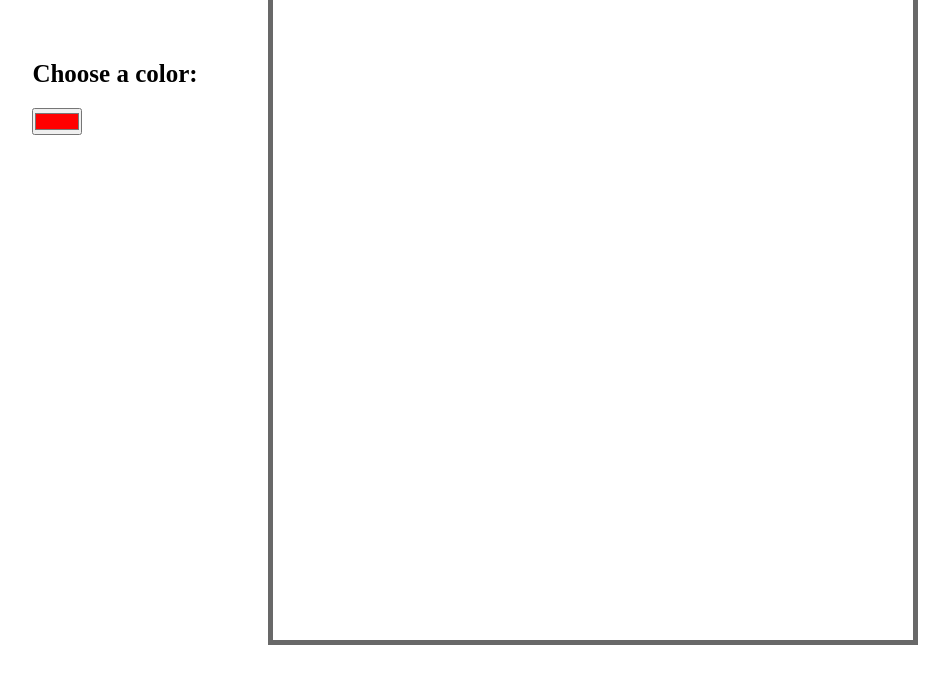
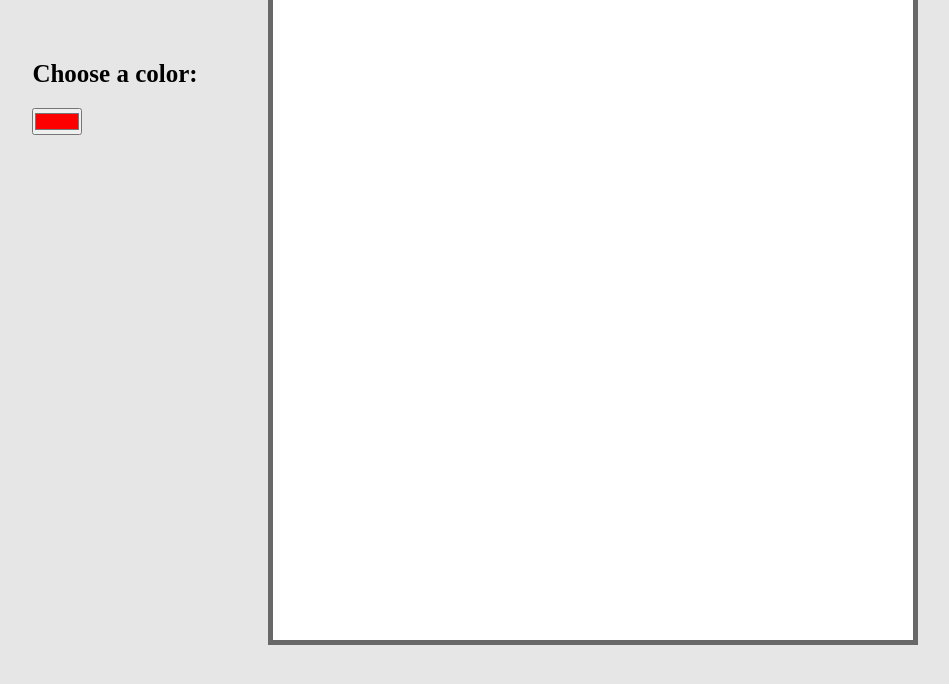
Before and after one commit to ehsan-saf/Etch-A-Sketch, a plain HTML site: page index.html in a window 1280 px wide. Shown: the whole page, without its empty margins (165-1114 px from the left). Drawn offline with Linux system fonts and the light colour scheme.

Commit message:
Change background color

```diff
--- a/style.css
+++ b/style.css
@@ -4,6 +4,10 @@
     box-sizing: border-box;
     margin: 0;
     padding: 0;
+}
+
+body {
+    background-color: rgb(230, 230, 230);
 }
 
 main {
@@ -18,6 +22,7 @@ main {
     width: 650px;
     height: 650px;
     border: solid rgb(104, 104, 104) 5px;
+    background-color: white;
     display: flex;
     flex-wrap: wrap;
 }
```
